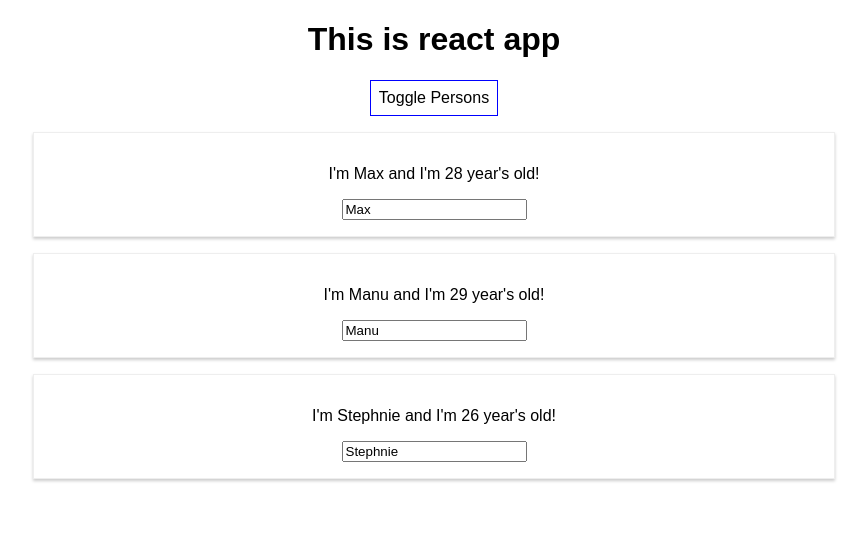
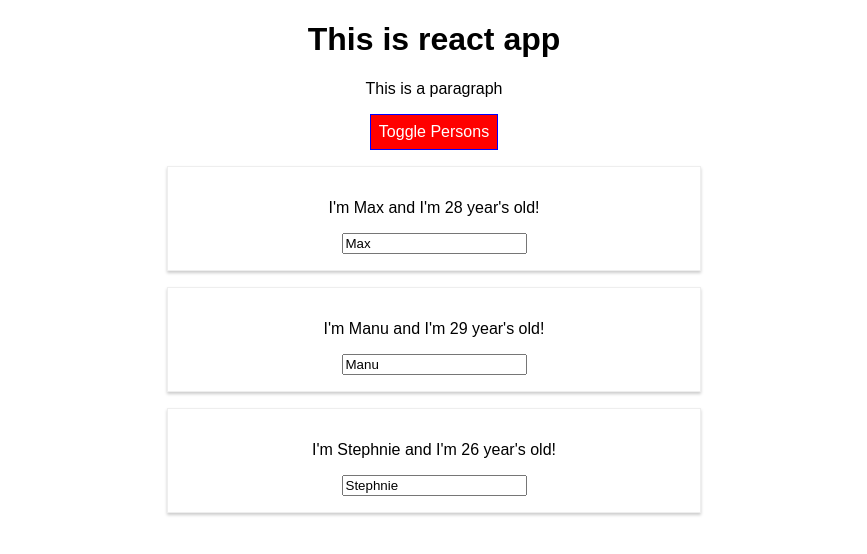
Before and after one commit to sharmaabhilash/react-course, a React (Create React App) app: page / in a window 1280 px wide. Both pictures are taken after a click on the button "Toggle Persons". Shown: the top 554 px of the page, without its empty margins (206-1073 px from the left). Built offline with nearby package versions, Linux system fonts and the light colour scheme.

Commit message:
styling using radium

```diff
--- a/package.json
+++ b/package.json
@@ -3,6 +3,7 @@
   "version": "0.1.0",
   "private": true,
   "dependencies": {
+    "radium": "^0.26.0",
     "react": "^16.13.1",
     "react-dom": "^16.13.1",
     "react-scripts": "1.1.5"
--- a/src/App.css
+++ b/src/App.css
@@ -26,3 +26,11 @@
   from { transform: rotate(0deg); }
   to { transform: rotate(360deg); }
 }
+
+.red {
+  color: red;
+}
+
+.bold {
+  font-weight: bold;
+}
--- a/src/App.js
+++ b/src/App.js
@@ -1,5 +1,6 @@
 import React, { Component } from 'react';
 import './App.css';
+import Radium, { StyleRoot } from 'radium';
 import Person from './Person/Person';
 
 class App extends Component {
@@ -67,11 +68,16 @@
   render() {
 
     const styles = {
-      backgroundColor: 'white',
+      backgroundColor: 'green',
       font: 'inherit',
       border: '1px solid blue',
       padding: '8px',
-      cursor: 'pointer'
+      cursor: 'pointer',
+      color: 'white',
+      ':hover': {
+        backgroundColor: 'lightgreen',
+        color: 'black'
+      }
     }
 
     let persons = null;
@@ -91,20 +97,38 @@
           }
         </div>
       );
+
+      styles.backgroundColor = 'red';
+      styles[':hover'] = {
+        backgroundColor: 'salmon',
+        color: 'black'
+      };
+    }
+
+    const classes = [];
+
+    if (this.state.persons.length <= 2) {
+      classes.push('red');
+    }
+    if (this.state.persons.length <= 1) {
+      classes.push('bold');
     }
 
     return (
+      <StyleRoot>
         <div className="App">
           <h1>This is react app</h1>
+          <p className={ classes.join(' ') }>This is a paragraph</p>
           <button onClick={ this.togglePersonsHandler }
             style={ styles }>
             Toggle Persons
           </button>
           { persons }
         </div>
+      </StyleRoot>
     );
     // return React.createElement('div', { className: 'App' }, React.createElement('h1', null, 'This is from React.createElement'));
   }
 }
 
-export default App;
+export default Radium(App);
--- a/src/Person/Person.jsx
+++ b/src/Person/Person.jsx
@@ -1,10 +1,18 @@
 import React from 'react';
+import Radium from 'radium';
 import './Person.css';
 
 const person = (props) => {
+
+    const styles = {
+        '@media (min-width: 500px)': {
+            width: '500px'
+        }
+    };
+
     // return <p>I'm a Person!!! And I'm { Math.floor(Math.random() * 30) } year's old!</p>
     return (
-        <div className="Person">
+        <div className="Person" style={ styles }>
             <p onClick={ props.click }>I'm { props.name } and I'm { props.age } year's old!</p>
             <p>{ props.children }</p>
             <input type="text" onChange={ props.changed } value={ props.name } />
@@ -12,4 +20,4 @@
     );
 }
 
-export default person;
+export default Radium(person);
```
Also changed, not shown: 1 other file (tests, documents, lock files or other folders). Lines whose indentation alone changed are shown as unchanged.
